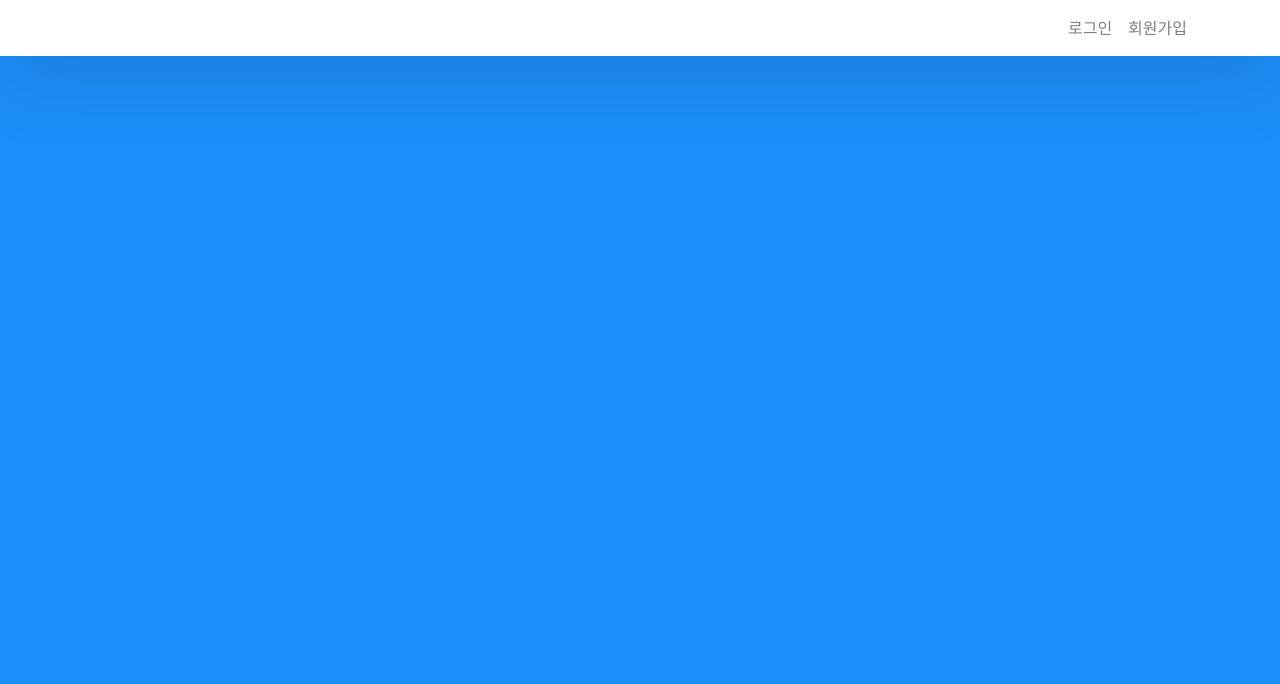
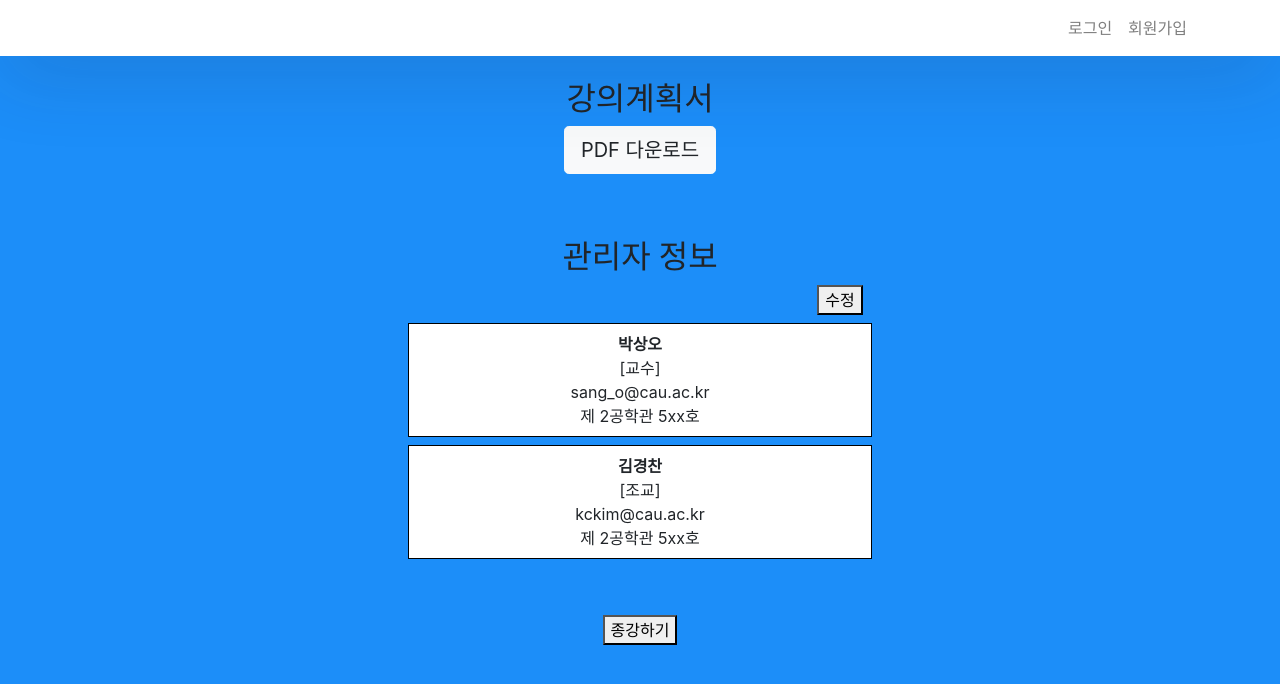
Before and after one commit to owlsogul/capstone_helper, a React (Create React App) app in the folder frontend/capstone/: page /classinfo in a window 1280 px wide. Shown: the top 684 px of the page. Built offline with nearby package versions, Linux system fonts and the light colour scheme.

Commit message:
수업정보

```diff
--- a/frontend/capstone/src/App.css
+++ b/frontend/capstone/src/App.css
@@ -126,3 +126,10 @@ li {
 .show-extension {
   left: 100px;
 }
+
+.classinfo-box {
+  margin: 8px;
+  padding: 8px;
+  background-color: white;
+  border: 1px solid black;
+}
--- a/frontend/capstone/src/App.js
+++ b/frontend/capstone/src/App.js
@@ -13,6 +13,7 @@ import NoticePage from './pages/NoticePage.js';
 import Sidebar from './components/Sidebar';
 
 import DashboardPage from "./pages/DashboardPage"
+import ClassInfoPage from './pages/ClassInfo';
 
 function App() {
   return (
@@ -27,6 +28,7 @@ function App() {
           <Route path="/sign-up" component={SignUp} />
           <Route path="/wait" component={wait} />
           <Route path="/dashboard" component={DashboardPage} />
+          <Route path="/classinfo" component={ClassInfoPage} />
         </Switch>
         {/* <Sidebar></Sidebar> */}
       </div >
--- a/frontend/capstone/src/components/ClassInfo.component.js
+++ b/frontend/capstone/src/components/ClassInfo.component.js
@@ -1,41 +1,31 @@
 import React, { Component } from 'react';
-import Button from 'react-bootstrap/Button';
-import Card from 'react-bootstrap/Card';
-import Accordion from 'react-bootstrap/Accordion';
-import '../../node_modules/bootstrap/dist/css/bootstrap.min.css';
+import '../App.css'
 
-const ClassInfoList = () => (
-    <ul>
-        <div>
-            <ul>
-                <h1>강의계획서</h1>
-                <a class="btn btn-primary btn-lg" href="#" role="button">다운로드</a>
-            </ul>
-        </div>
-        <br></br>
-        <div class="adminInfo">
-            <h1 class="display-6">관리자 정보</h1>
-            <hr class="my-4"></hr>
-            <h3>{list.}</h3>
-            <div>{item.date}</div>
-        </div>
-        )}
-    </ul>
-);
+class ClassInfo extends Component {
+    static defaultProps = {
+        info: {
+            name: '이름',
+            status: '[직책]',
+            email: 'xxx@cau.ac.kr',
+            address: '제 2공학관 5xx호'
+        },
 
-const list = [
-    {
-        name: '박상오',
-        status: '[교수]',
-        email: 'sang_o@cau.ac.kr',
-        address: '제 2공학관 5xx호'
-    },
-    {
-        name: '김경찬',
-        status: '[조교]',
-        email: 'kckim@cau.ac.kr',
-        address: '제 2공학관 5xx호'
-    },
-];
+    }
 
-export default ClassInfoList;
+    render() {
+        const {
+            name, status, email, address
+        } = this.props.info
+
+        return (
+            <div className='classinfo-box'>
+                <div><b>{name}</b></div>
+                <div>{status}</div>
+                <div>{email}</div>
+                <div>{address}</div>
+            </div>
+        )
+    }
+}
+
+export default ClassInfo;
--- /dev/null
+++ b/frontend/capstone/src/components/ClassInfoList.component.js
@@ -0,0 +1,24 @@
+import React, { Component } from 'react'
+import ClassInfo from './ClassInfo.component'
+
+class ClassInfoList extends Component {
+    static defaultProps = {
+        data: []
+    }
+
+
+    render() {
+        const { data } = this.props;
+        const list = data.map(
+            info => (<ClassInfo info={info} />)
+        )
+
+        return (
+            <div>
+                {list}
+            </div>
+        )
+    }
+}
+
+export default ClassInfoList;
--- a/frontend/capstone/src/pages/ClassInfo.js
+++ b/frontend/capstone/src/pages/ClassInfo.js
@@ -1,43 +1,55 @@
 import React, { Component } from 'react';
-import ComplexList from '../components/notice.component';
-// import './App.css';
-// import '../node_modules/bootstrap/dist/css/bootstrap.min.css';
+import ClassInfo from '../components/ClassInfo.component'
+import ClassInfoList from '../components/ClassInfoList.component'
 
-// 공지를 받아오는 함수
-function notice(sendObj) {
-  return fetch('/api/class/notice', {
-    method: 'GET',
-    credentials: 'include'
-  })
-}
-
-const list = [];
-
-export default class NoticePage extends Component {
-  constructor(props) {
-    super(props);
-    this.state = { classId: "" }
-  }
-
-  getNotice() {
-    notice(this.state)
-      .then((res) => res.json())
-      .then((json) => {
-        console.log(json)
-      })
+class ClassInfoPage extends Component {
+  state = {
+    information: [
+      {
+        name: '박상오',
+        status: '[교수]',
+        email: 'sang_o@cau.ac.kr',
+        address: '제 2공학관 5xx호'
+      },
+      {
+        name: '김경찬',
+        status: '[조교]',
+        email: 'kckim@cau.ac.kr',
+        address: '제 2공학관 5xx호'
+      },
+    ]
   }
 
   render() {
     return (
-      <div className="full-page">
-        <div className="auth-wrapper">
-          <ComplexList list={list} />
+      <div>
+        <div style={{ height: "5rem" }}>
+          <br></br>
+        </div>
+        <div>
+          <ul>
+            <h2>강의계획서</h2>
+            <a class="btn btn-light btn-lg" href="#" role="button">PDF 다운로드</a>
+          </ul>
+        </div>
+        <br></br><br></br>
+        <div>
+          <h2>관리자 정보</h2>
+          <button style={{ marginLeft: "25rem" }}>수정</button>
+        </div>
+        <div class="adminInfo" style={{ width: "30rem", margin: "auto" }}>
+          <ClassInfoList data={this.state.information} />
+        </div>
+
+        <br></br><br></br>
+        <div>
+          <button onClick={(e) => this.handleClick(e)}>
+          종강하기
+          </button>
         </div>
       </div>
-    );
-  }
-
-  componentWillMount() {
-    this.getNotice()
+    )
   }
 }
+
+export default ClassInfoPage;
```
